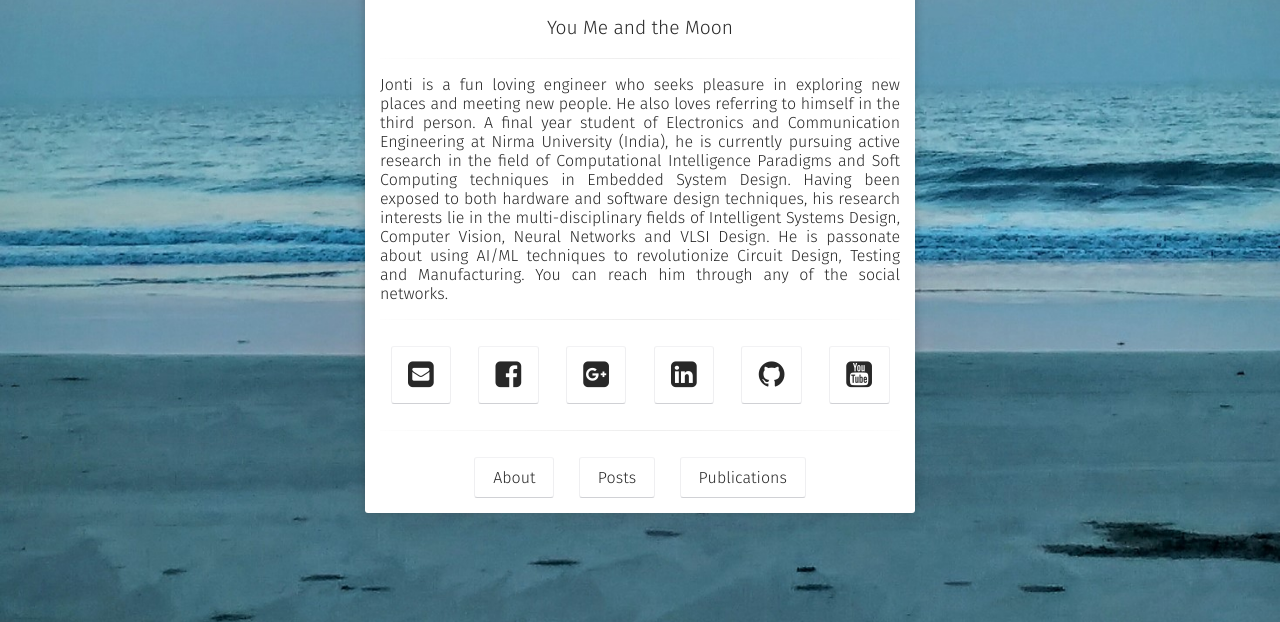
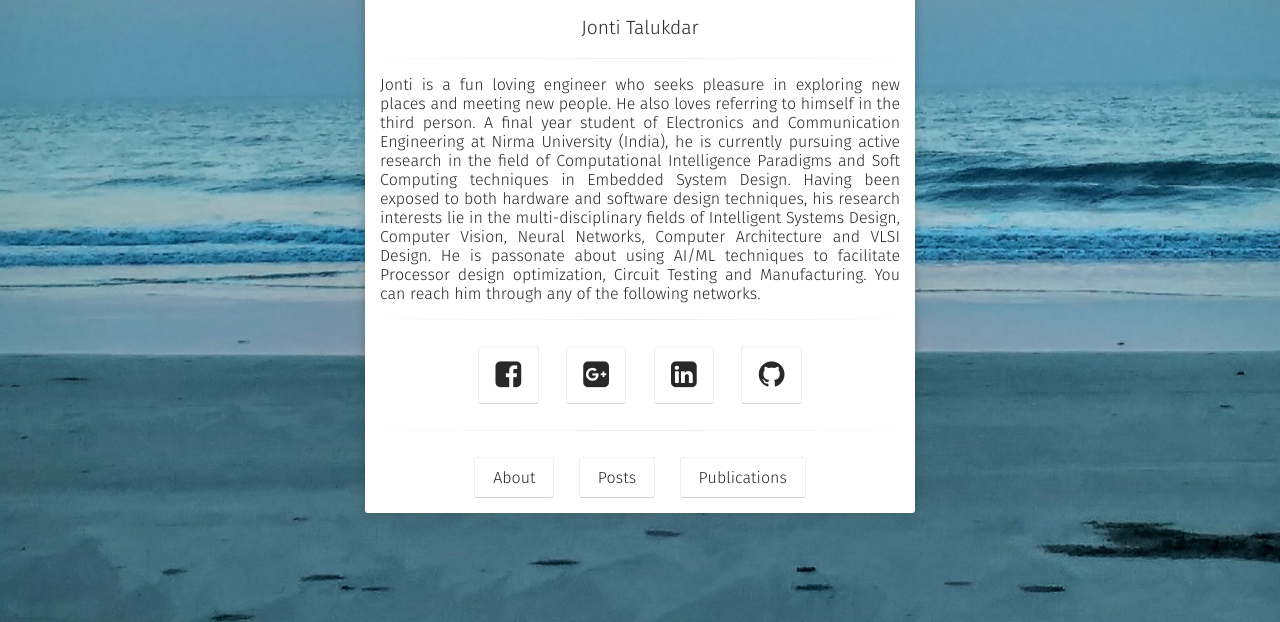
Before and after one commit to jontitalukdar/jontitalukdar.github.io_x, a Jekyll site: the page built from index.html, in a window 1280 px wide, cut to the strip 278-900 px from the top of the page. Built offline with Jekyll 4.4.1, drawn with Linux system fonts in a browser that asks for light colours; some web fonts are replaced.

Commit message:
Update _config.yml

```diff
--- a/_config.yml
+++ b/_config.yml
@@ -1,7 +1,7 @@
 # Site
-title:              You Me and the Moon
-bio:                'Jonti is a fun loving engineer who seeks pleasure in exploring new places and meeting new people. He also loves referring to himself in the third person. A final year student of Electronics and Communication Engineering at Nirma University (India), he is currently pursuing active research in the field of Computational Intelligence Paradigms and Soft Computing techniques in Embedded System Design. Having been exposed to both hardware and software design techniques, his research interests lie in the multi-disciplinary fields of Intelligent Systems Design, Computer Vision, Neural Networks and VLSI Design. He is passonate about using AI/ML techniques to revolutionize Circuit Design, Testing and Manufacturing. You can reach him through any of the social networks.'
-description:        "-"
+title:              Jonti Talukdar
+bio:                'Jonti is a fun loving engineer who seeks pleasure in exploring new places and meeting new people. He also loves referring to himself in the third person. A final year student of Electronics and Communication Engineering at Nirma University (India), he is currently pursuing active research in the field of Computational Intelligence Paradigms and Soft Computing techniques in Embedded System Design. Having been exposed to both hardware and software design techniques, his research interests lie in the multi-disciplinary fields of Intelligent Systems Design, Computer Vision, Neural Networks, Computer Architecture and VLSI Design. He is passonate about using AI/ML techniques to facilitate Processor design optimization, Circuit Testing and Manufacturing. You can reach him through any of the following networks.'
+description:        "Hi, welcome to my portfolio. My research interests - Intelligent Systems Design, Computer Architecture, Computer Vision, Deep Neural Networks and VLSI Design."
 reading_time:       true
 words_per_minute:   125
 logo:               'assets/img/ocean.jpg'
@@ -37,7 +37,7 @@ google:
   #ad-client:
   #ad-slot:
 #bing-verify:
-email:               jonti.talukdar.05@gmail.com
+#email:               jonti.talukdar.05@gmail.com
 #twitter:            username
 facebook:           profile.php?id=100006255737607
 github:             jontitalukdar
@@ -51,7 +51,7 @@ linkedin:          jontitalukdar
 #foursquare:        username
 #steam:              username
 #dribbble:          username
-youtube:           UCc0I5IL5qtSY2WdduUxrZUQ
+#youtube:           UCc0I5IL5qtSY2WdduUxrZUQ
 #soundcloud:        username
 #weibo:             username
 #flickr:            username
```
